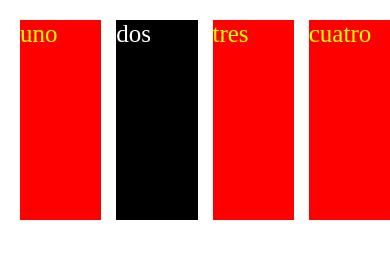
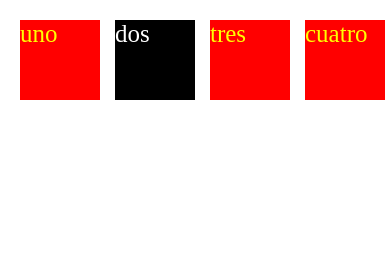
Before and after one commit to yohanderb/proyecto, a plain HTML site: page Actividad/index.html in a window 390 px wide. Drawn offline with Linux system fonts and the light colour scheme.

Commit message:
Actividad

```diff
--- a/Actividad/style.css
+++ b/Actividad/style.css
@@ -5,6 +5,7 @@
     background-color: red;
     color: yellow;
     font-size: 25px;
+
 
 }
 
@@ -43,3 +44,12 @@
     color: yellow;
     cursor: pointer;
 }
+
+@media only screen and (max-width:500px){
+    .cuadrado{
+        width: 80px;
+        height: 80px;
+        /* ajuste de pantalla para moviles y navegador */
+
+    }
+}
```
